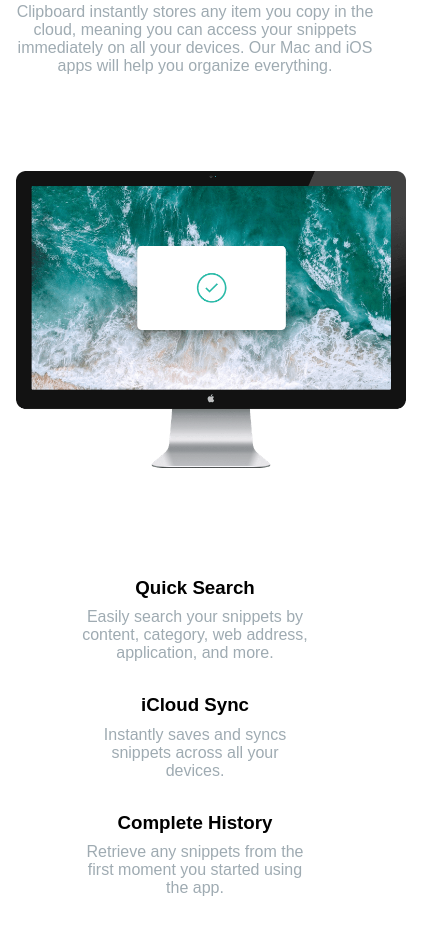
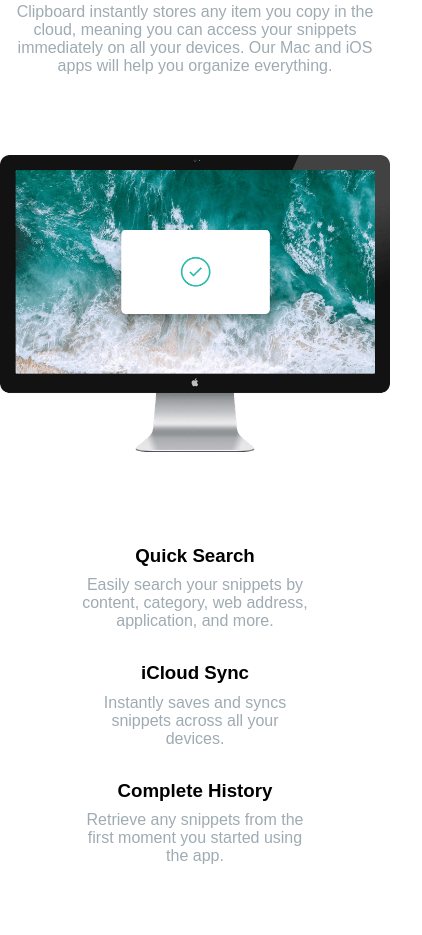
Before and after one commit to acutr/FEM-Challenges, a plain HTML site: page c04/index.html in a window 390 px wide. Shown: the part 810-1745 px from the top of the page, 422 px wide, since content can reach past the window. Drawn offline with Linux system fonts and the light colour scheme; a web font is replaced by a local one.

Commit message:
Revert "update c4"
This reverts commit 2fc43ffb609b8f023757bdc0cbbd1d64ffdb9ecd.

```diff
--- a/c04/style.css
+++ b/c04/style.css
@@ -129,9 +129,6 @@ footer {
     .p-image-with-side-text {
         flex-direction: column;
     }
-    .image-1 img {
-    padding: 1em;
-    }
     .list-1 p,
     .list-1 h3 {
         text-align: center;
```
Also changed, not shown: 1 other file.
